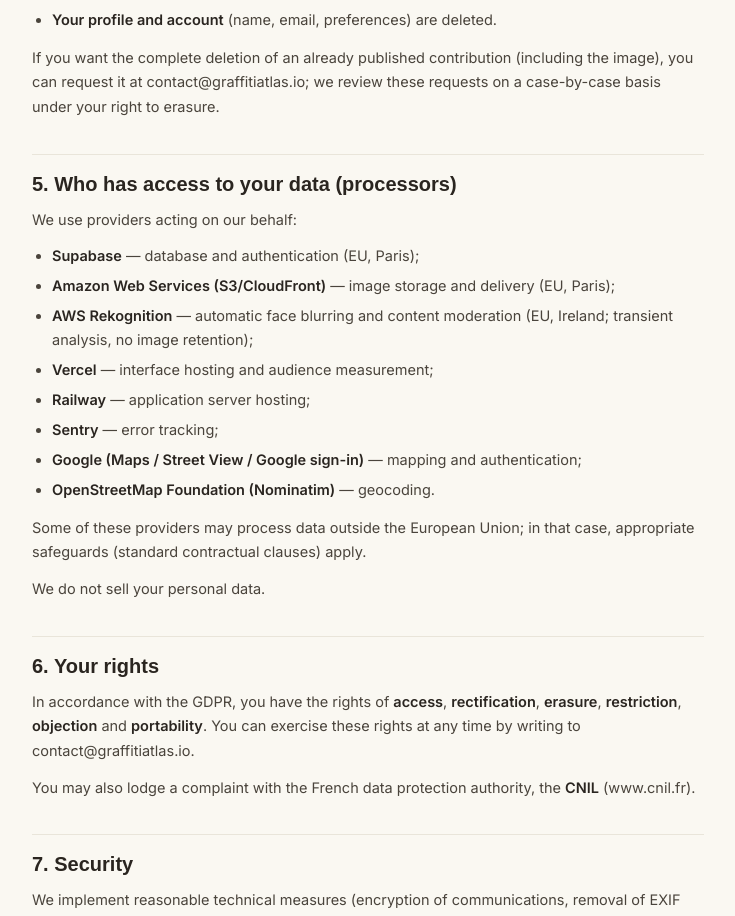
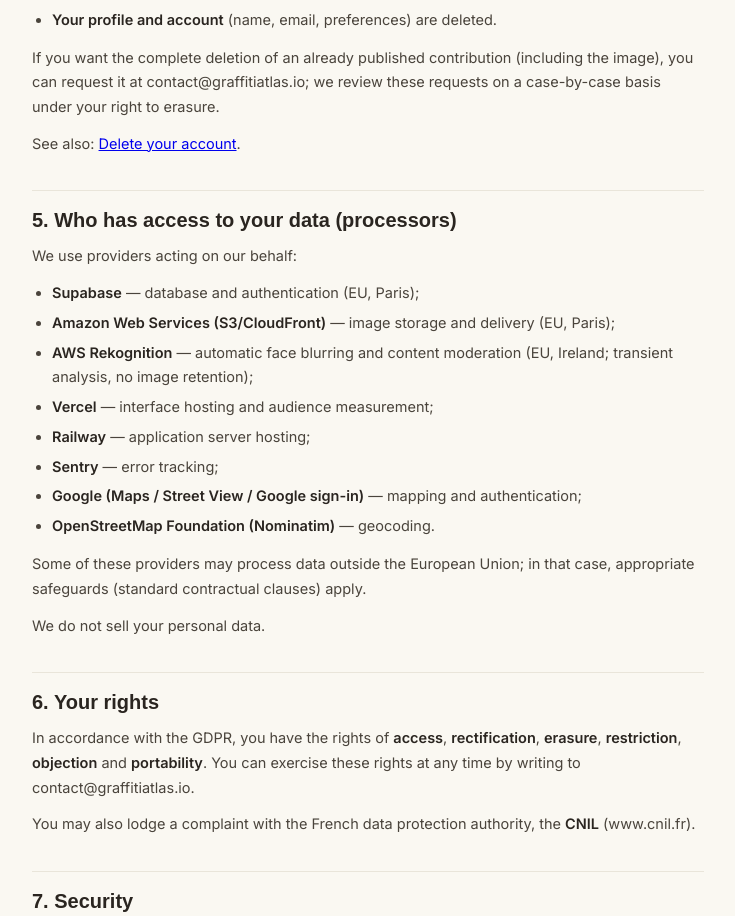
Before and after one commit to Rando360/graffiti-atlas, a React (Vite) app in the folder web/: page /politique-confidentialite in a window 1280 px wide. Shown: the part 2364-3280 px from the top of the page, without its empty margins (272-1007 px from the left). Built offline with nearby package versions, Linux system fonts and the light colour scheme; no server answers.

Commit message:
feat: add account deletion page, cross-linked with privacy policy

```diff
--- /dev/null
+++ b/web/src/DeleteAccountPage.jsx
@@ -0,0 +1,123 @@
+import LegalPage from './LegalPage'
+
+const CONTENT = {
+  fr: {
+    title: 'Supprimer votre compte',
+    updated: '2026-07-30',
+    blocks: [
+      { t: 'p', html: 'Vous pouvez supprimer votre compte GraffitiAtlas et les données associées à tout moment. Cette page explique comment procéder et ce qu\'il advient de vos données.' },
+      { t: 'h2', html: '1. Supprimer votre compte depuis l\'application' },
+      { t: 'p', html: 'La méthode la plus simple :' },
+      { t: 'ul', items: [
+        'Connectez-vous à l\'application ou au site GraffitiAtlas.',
+        'Ouvrez <strong>Paramètres</strong>.',
+        'Sélectionnez <strong>Supprimer le compte</strong> et confirmez.',
+      ] },
+      { t: 'h2', html: '2. Ce qui est supprimé' },
+      { t: 'ul', items: [
+        '<strong>Votre profil et votre compte</strong> (nom, e-mail, préférences) sont supprimés.',
+        '<strong>Vos contributions non publiées</strong> (en attente ou refusées) sont entièrement supprimées, images comprises.',
+        '<strong>Vos contributions déjà publiées</strong> sont conservées pour leur valeur documentaire mais <strong>anonymisées</strong> : votre nom et le lien vers votre compte sont retirés.',
+      ] },
+      { t: 'h2', html: '3. Suppression complète d\'une contribution publiée' },
+      { t: 'p', html: 'Si vous souhaitez la suppression complète d\'une contribution déjà publiée (image comprise), écrivez à <strong>contact@graffitiatlas.io</strong>. Nous examinons ces demandes au cas par cas au titre de votre droit à l\'effacement.' },
+      { t: 'p', html: 'Pour plus de détails sur le traitement de vos données, consultez notre <a href="/politique-confidentialite">Politique de confidentialité</a>.' },
+    ],
+  },
+  en: {
+    title: 'Delete your account',
+    updated: '2026-07-30',
+    blocks: [
+      { t: 'p', html: 'You can delete your GraffitiAtlas account and associated data at any time. This page explains how, and what happens to your data.' },
+      { t: 'h2', html: '1. Delete your account from the app' },
+      { t: 'p', html: 'The simplest way:' },
+      { t: 'ul', items: [
+        'Sign in to the GraffitiAtlas app or website.',
+        'Open <strong>Settings</strong>.',
+        'Select <strong>Delete account</strong> and confirm.',
+      ] },
+      { t: 'h2', html: '2. What gets deleted' },
+      { t: 'ul', items: [
+        '<strong>Your profile and account</strong> (name, email, preferences) are deleted.',
+        '<strong>Your unpublished contributions</strong> (pending or rejected) are entirely deleted, including images.',
+        '<strong>Your already published contributions</strong> are kept for their documentary value but <strong>anonymized</strong>: your name and the link to your account are removed.',
+      ] },
+      { t: 'h2', html: '3. Full deletion of a published contribution' },
+      { t: 'p', html: 'If you want the complete deletion of an already published contribution (including the image), write to <strong>contact@graffitiatlas.io</strong>. We review these requests on a case-by-case basis under your right to erasure.' },
+      { t: 'p', html: 'For full details on how we handle your data, see our <a href="/politique-confidentialite">Privacy Policy</a>.' },
+    ],
+  },
+  es: {
+    title: 'Eliminar su cuenta',
+    updated: '2026-07-30',
+    blocks: [
+      { t: 'p', html: 'Puede eliminar su cuenta de GraffitiAtlas y los datos asociados en cualquier momento. Esta página explica cómo hacerlo y qué ocurre con sus datos.' },
+      { t: 'h2', html: '1. Eliminar su cuenta desde la aplicación' },
+      { t: 'p', html: 'La forma más sencilla:' },
+      { t: 'ul', items: [
+        'Inicie sesión en la aplicación o el sitio de GraffitiAtlas.',
+        'Abra <strong>Ajustes</strong>.',
+        'Seleccione <strong>Eliminar cuenta</strong> y confirme.',
+      ] },
+      { t: 'h2', html: '2. Qué se elimina' },
+      { t: 'ul', items: [
+        '<strong>Su perfil y su cuenta</strong> (nombre, correo, preferencias) se eliminan.',
+        '<strong>Sus contribuciones no publicadas</strong> (pendientes o rechazadas) se eliminan por completo, imágenes incluidas.',
+        '<strong>Sus contribuciones ya publicadas</strong> se conservan por su valor documental pero se <strong>anonimizan</strong>: se retiran su nombre y el enlace a su cuenta.',
+      ] },
+      { t: 'h2', html: '3. Eliminación completa de una contribución publicada' },
+      { t: 'p', html: 'Si desea la eliminación completa de una contribución ya publicada (imagen incluida), escriba a <strong>contact@graffitiatlas.io</strong>. Examinamos estas solicitudes caso por caso en virtud de su derecho de supresión.' },
+      { t: 'p', html: 'Para más detalles sobre el tratamiento de sus datos, consulte nuestra <a href="/politique-confidentialite">Política de privacidad</a>.' },
+    ],
+  },
+  de: {
+    title: 'Ihr Konto löschen',
+    updated: '2026-07-30',
+    blocks: [
+      { t: 'p', html: 'Sie können Ihr GraffitiAtlas-Konto und die zugehörigen Daten jederzeit löschen. Diese Seite erklärt, wie das geht und was mit Ihren Daten geschieht.' },
+      { t: 'h2', html: '1. Ihr Konto in der App löschen' },
+      { t: 'p', html: 'Der einfachste Weg:' },
+      { t: 'ul', items: [
+        'Melden Sie sich in der GraffitiAtlas-App oder auf der Website an.',
+        'Öffnen Sie die <strong>Einstellungen</strong>.',
+        'Wählen Sie <strong>Konto löschen</strong> und bestätigen Sie.',
+      ] },
+      { t: 'h2', html: '2. Was gelöscht wird' },
+      { t: 'ul', items: [
+        '<strong>Ihr Profil und Ihr Konto</strong> (Name, E-Mail, Präferenzen) werden gelöscht.',
+        '<strong>Ihre nicht veröffentlichten Beiträge</strong> (ausstehend oder abgelehnt) werden vollständig gelöscht, einschließlich der Bilder.',
+        '<strong>Ihre bereits veröffentlichten Beiträge</strong> werden aufgrund ihres dokumentarischen Werts aufbewahrt, aber <strong>anonymisiert</strong>: Ihr Name und die Verknüpfung mit Ihrem Konto werden entfernt.',
+      ] },
+      { t: 'h2', html: '3. Vollständige Löschung eines veröffentlichten Beitrags' },
+      { t: 'p', html: 'Wenn Sie die vollständige Löschung eines bereits veröffentlichten Beitrags (einschließlich des Bildes) wünschen, schreiben Sie an <strong>contact@graffitiatlas.io</strong>. Wir prüfen diese Anfragen im Einzelfall im Rahmen Ihres Rechts auf Löschung.' },
+      { t: 'p', html: 'Weitere Einzelheiten zur Verarbeitung Ihrer Daten finden Sie in unserer <a href="/politique-confidentialite">Datenschutzrichtlinie</a>.' },
+    ],
+  },
+  it: {
+    title: 'Eliminare il tuo account',
+    updated: '2026-07-30',
+    blocks: [
+      { t: 'p', html: 'Puoi eliminare il tuo account GraffitiAtlas e i dati associati in qualsiasi momento. Questa pagina spiega come farlo e cosa succede ai tuoi dati.' },
+      { t: 'h2', html: '1. Eliminare il tuo account dall\'app' },
+      { t: 'p', html: 'Il modo più semplice:' },
+      { t: 'ul', items: [
+        'Accedi all\'app o al sito GraffitiAtlas.',
+        'Apri <strong>Impostazioni</strong>.',
+        'Seleziona <strong>Elimina account</strong> e conferma.',
+      ] },
+      { t: 'h2', html: '2. Cosa viene eliminato' },
+      { t: 'ul', items: [
+        '<strong>Il tuo profilo e il tuo account</strong> (nome, e-mail, preferenze) vengono eliminati.',
+        '<strong>I tuoi contributi non pubblicati</strong> (in attesa o rifiutati) vengono eliminati completamente, immagini comprese.',
+        '<strong>I tuoi contributi già pubblicati</strong> vengono conservati per il loro valore documentale ma <strong>anonimizzati</strong>: il tuo nome e il collegamento al tuo account vengono rimossi.',
+      ] },
+      { t: 'h2', html: '3. Eliminazione completa di un contributo pubblicato' },
+      { t: 'p', html: 'Se desideri l\'eliminazione completa di un contributo già pubblicato (immagine compresa), scrivi a <strong>contact@graffitiatlas.io</strong>. Esaminiamo queste richieste caso per caso in virtù del tuo diritto alla cancellazione.' },
+      { t: 'p', html: 'Per maggiori dettagli sul trattamento dei tuoi dati, consulta la nostra <a href="/politique-confidentialite">Informativa sulla privacy</a>.' },
+    ],
+  },
+}
+
+export default function DeleteAccountPage() {
+  return <LegalPage content={CONTENT} />
+}
--- a/web/src/PrivacyPage.jsx
+++ b/web/src/PrivacyPage.jsx
@@ -64,6 +64,7 @@
         '<strong>Votre profil et votre compte</strong> (nom, e-mail, préférences) sont supprimés.',
       ] },
       { t: 'p', html: "Si vous souhaitez la suppression complète d'une contribution déjà publiée (image comprise), vous pouvez en faire la demande à contact@graffitiatlas.io ; nous examinons ces demandes au cas par cas au titre de votre droit à l'effacement." },
+      { t: 'p', html: 'Voir aussi : <a href="/suppression-compte">Supprimer votre compte</a>.' },
       { t: 'h2', html: '5. Qui a accès à vos données (sous-traitants)' },
       { t: 'p', html: 'Nous faisons appel à des prestataires qui agissent pour notre compte :' },
       { t: 'ul', items: [
@@ -160,6 +161,7 @@
         '<strong>Your profile and account</strong> (name, email, preferences) are deleted.',
       ] },
       { t: 'p', html: 'If you want the complete deletion of an already published contribution (including the image), you can request it at contact@graffitiatlas.io; we review these requests on a case-by-case basis under your right to erasure.' },
+      { t: 'p', html: 'See also: <a href="/suppression-compte">Delete your account</a>.' },
       { t: 'h2', html: '5. Who has access to your data (processors)' },
       { t: 'p', html: 'We use providers acting on our behalf:' },
       { t: 'ul', items: [
@@ -256,6 +258,7 @@
         '<strong>Su perfil y su cuenta</strong> (nombre, correo electrónico, preferencias) se eliminan.',
       ] },
       { t: 'p', html: 'Si desea la eliminación completa de una contribución ya publicada (imagen incluida), puede solicitarlo en contact@graffitiatlas.io; examinamos estas solicitudes caso por caso en virtud de su derecho de supresión.' },
+      { t: 'p', html: 'Véase también: <a href="/suppression-compte">Eliminar su cuenta</a>.' },
       { t: 'h2', html: '5. Quién tiene acceso a sus datos (encargados)' },
       { t: 'p', html: 'Recurrimos a proveedores que actúan por cuenta nuestra:' },
       { t: 'ul', items: [
@@ -352,6 +355,7 @@
         '<strong>Ihr Profil und Ihr Konto</strong> (Name, E-Mail, Präferenzen) werden gelöscht.',
       ] },
       { t: 'p', html: 'Wenn Sie die vollständige Löschung eines bereits veröffentlichten Beitrags (einschließlich des Bildes) wünschen, können Sie diese unter contact@graffitiatlas.io beantragen; wir prüfen diese Anfragen im Einzelfall im Rahmen Ihres Rechts auf Löschung.' },
+      { t: 'p', html: 'Siehe auch: <a href="/suppression-compte">Ihr Konto löschen</a>.' },
       { t: 'h2', html: '5. Wer Zugang zu Ihren Daten hat (Auftragsverarbeiter)' },
       { t: 'p', html: 'Wir setzen Anbieter ein, die in unserem Auftrag handeln:' },
       { t: 'ul', items: [
@@ -448,6 +452,7 @@
         '<strong>Il tuo profilo e il tuo account</strong> (nome, e-mail, preferenze) vengono eliminati.',
       ] },
       { t: 'p', html: 'Se desideri l’eliminazione completa di un contributo già pubblicato (immagine compresa), puoi richiederla a contact@graffitiatlas.io; esaminiamo queste richieste caso per caso in virtù del tuo diritto alla cancellazione.' },
+      { t: 'p', html: 'Vedi anche: <a href="/suppression-compte">Eliminare il tuo account</a>.' },
       { t: 'h2', html: '5. Chi ha accesso ai tuoi dati (responsabili del trattamento)' },
       { t: 'p', html: 'Ci avvaliamo di fornitori che agiscono per nostro conto:' },
       { t: 'ul', items: [
--- a/web/src/main.jsx
+++ b/web/src/main.jsx
@@ -10,6 +10,7 @@
 import LegalNoticePage from './LegalNoticePage.jsx'
 import CookiesPage from './CookiesPage.jsx'
 import CreditsPage from './CreditsPage.jsx'
+import DeleteAccountPage from './DeleteAccountPage.jsx'
 import StatsPage from './StatsPage.jsx'
 import CookieBanner, { getConsent } from './CookieBanner.jsx'
 import { Analytics } from '@vercel/analytics/react'
@@ -59,6 +60,7 @@
         <Route path="/mentions-legales" element={<LegalNoticePage />} />
         <Route path="/politique-cookies" element={<CookiesPage />} />
         <Route path="/credits" element={<CreditsPage />} />
+        <Route path="/suppression-compte" element={<DeleteAccountPage />} />
         <Route path="/stats" element={<StatsPage />} />
       </Routes>
       <CookieBanner />
```
